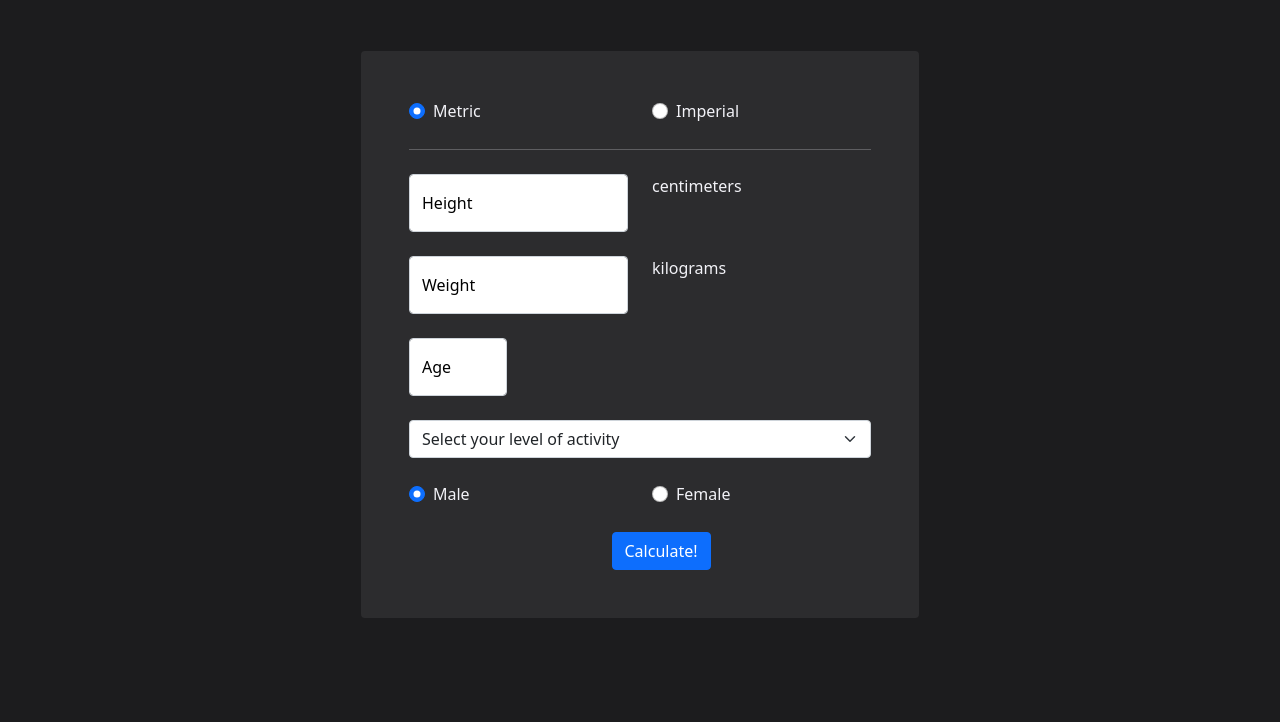
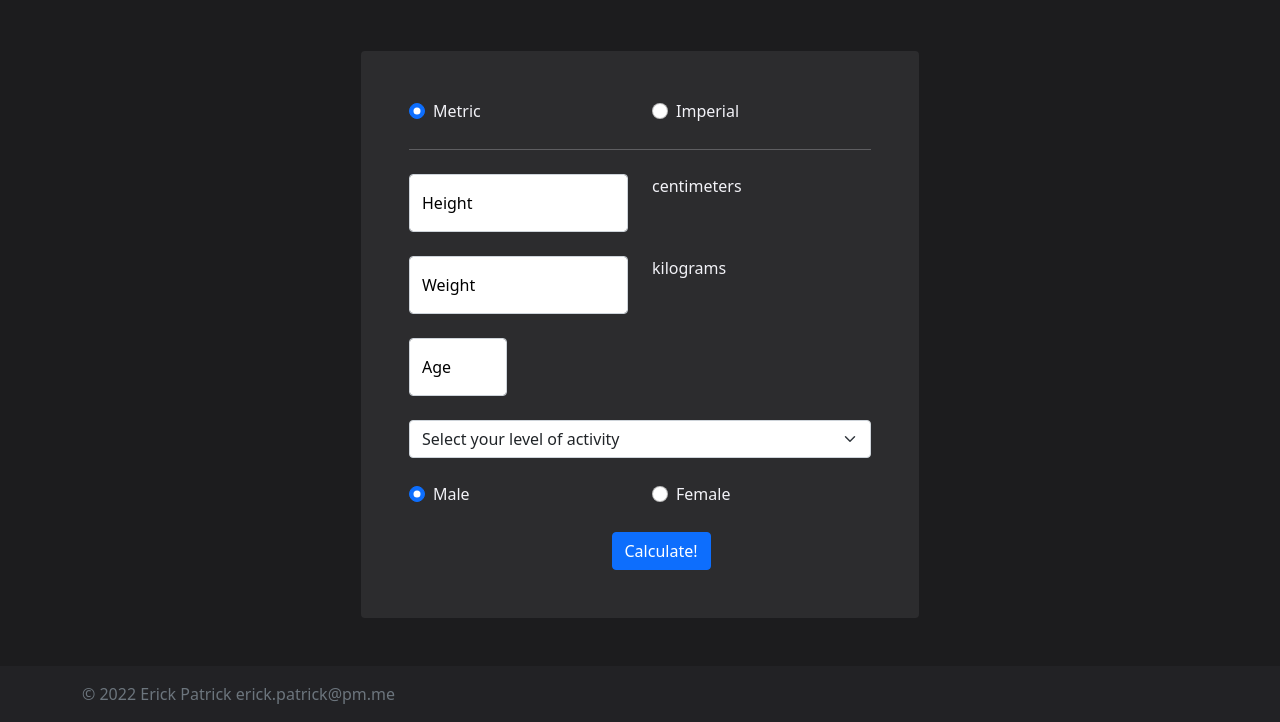
Before and after one commit to fpatrick/p2, a plain HTML site: page tdee.html in a window 1280 px wide. Shown: the part 167-889 px from the top of the page. Before the commit the page ends 833 px from the top, so only its background shows below. Drawn offline with Linux system fonts and the light colour scheme.

Commit message:
Add tdee footer

```diff
--- a/tdee.html
+++ b/tdee.html
@@ -140,8 +140,11 @@
     </div>
   </section>
 
-  <footer>
 
+  <footer class="footer mt-5 py-3 navBg">
+    <div class="container">
+      <span class="text-muted">© 2022 Erick Patrick erick.patrick@pm.me</span>
+    </div>
   </footer>
 
 
```
